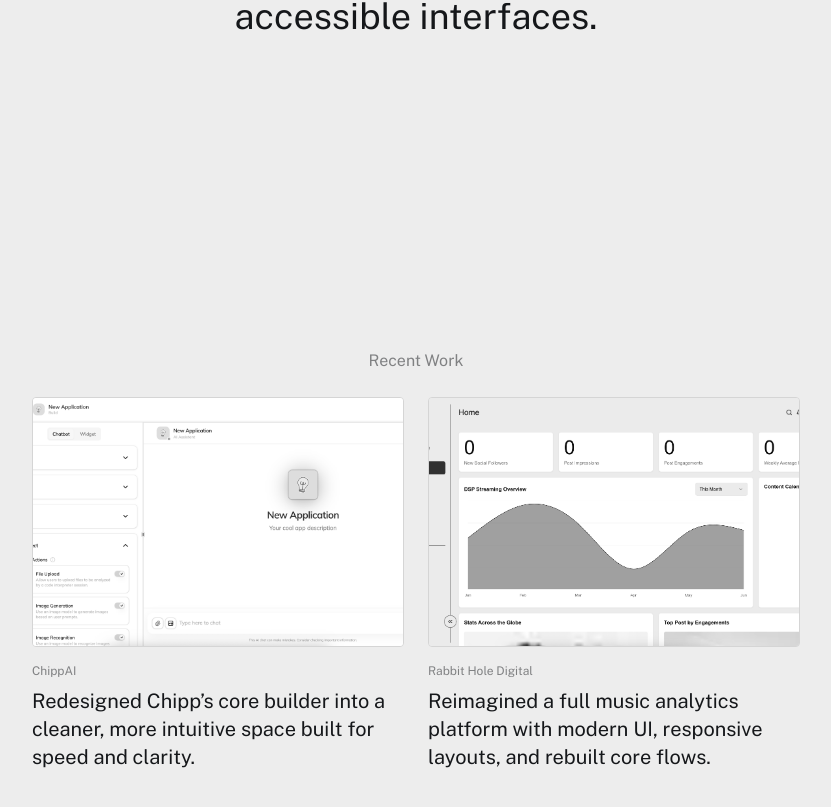
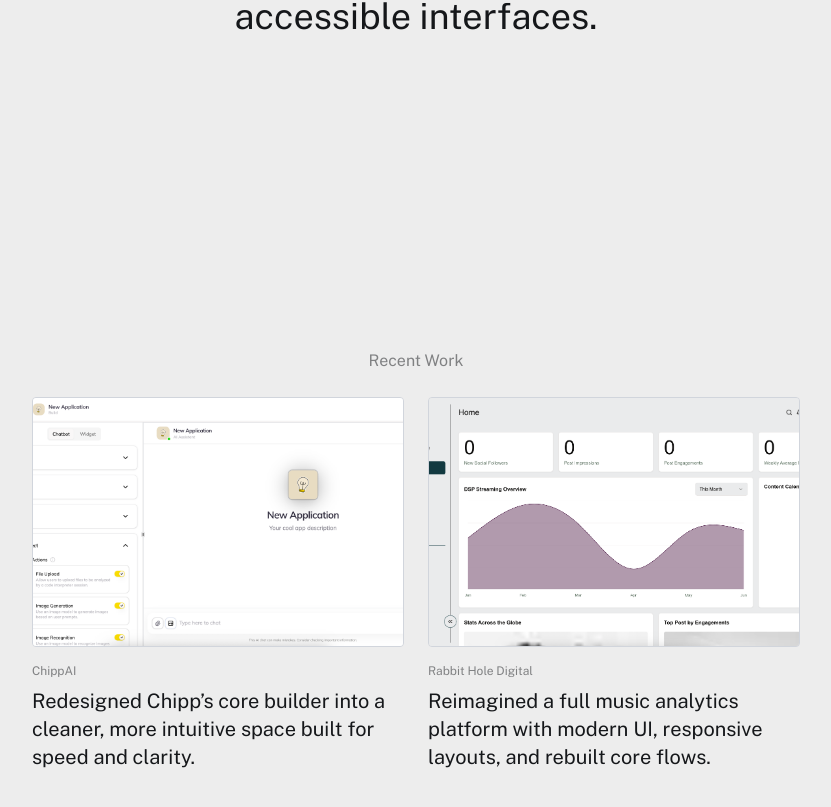
Before and after one commit to ValentinaValverde/valentina-valverde-2, a Next.js app: page / in a window 1280 px wide. Shown: the part 387-1194 px from the top of the page, without its empty margins (224-1055 px from the left). Built offline with nearby package versions, Linux system fonts and the light colour scheme.

Commit message:
remove grayscale to color transition on recent work cards because it wasn't noticable enough

```diff
--- a/components/Card.tsx
+++ b/components/Card.tsx
@@ -17,7 +17,7 @@
         <img
           src={imageUrl}
           alt={title}
-          className="w-full h-[250px] object-cover rounded-sm grayscale hover:grayscale-0 transition duration-300 border border-gray-300"
+          className="w-full h-[250px] object-cover rounded-sm border border-gray-300"
         />
 
         <div className="space-y-2 my-4">
```
